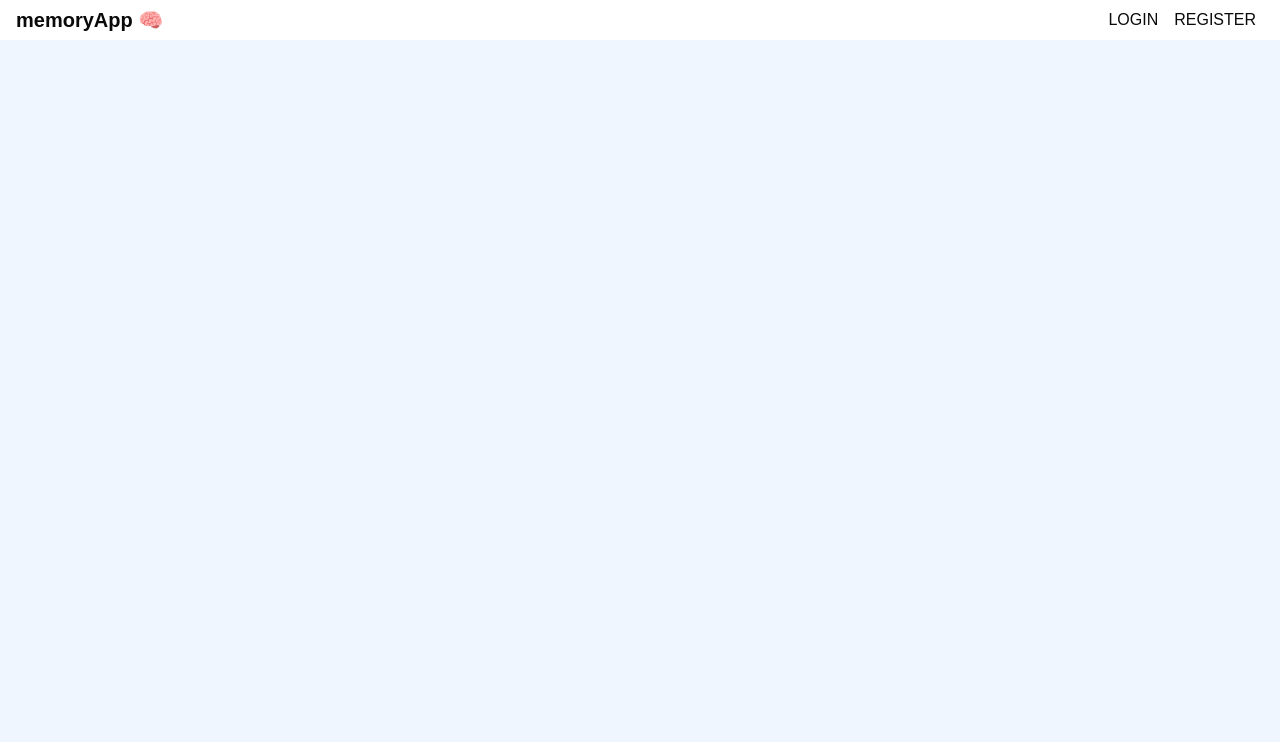
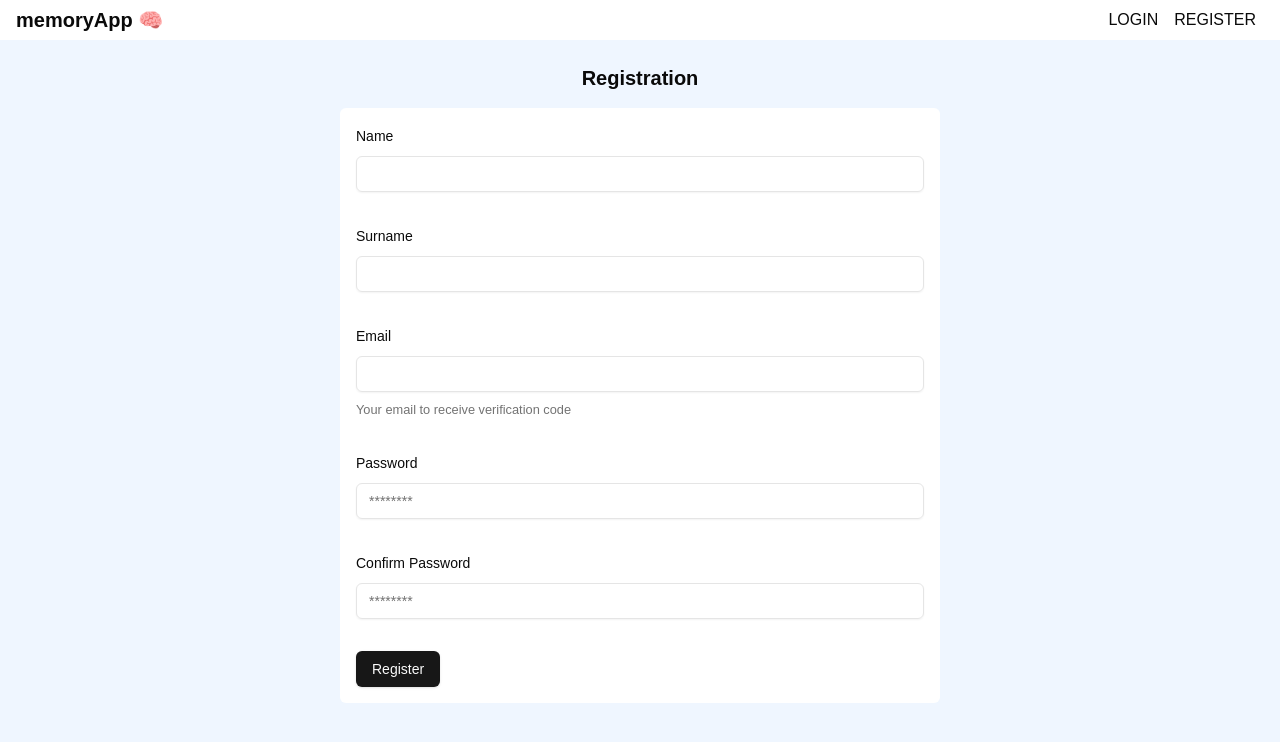
Before and after one commit to TsotnePharsenadze/memoryApp-nextjs-typescript-shadcn, a Next.js app: page /memoryApp/register in a window 1280 px wide. Shown: the top 742 px of the page. Built offline with nearby package versions, Linux system fonts and the light colour scheme.

Commit message:
added Login and Register components

```diff
--- a/app/layout.tsx
+++ b/app/layout.tsx
@@ -28,7 +28,7 @@ export default function RootLayout({
       <body
         className={`${geistSans.variable} ${geistMono.variable} antialiased bg-blue-50`}
       >
-        <Header />
+        <Header homeHref="/" />
         <div className="min-h-screen p-6">{children}</div>
       </body>
     </html>
--- a/app/memoryApp/login/page.tsx
+++ b/app/memoryApp/login/page.tsx
@@ -1,5 +1,12 @@
+import Login from "@/components/auth/Login";
+
 const LoginPage = () => {
-  return
+  return (
+    <>
+      <h1 className="text-center font-black text-xl mb-4">Login</h1>
+      <Login />
+    </>
+  );
 };
 
 export default LoginPage;
--- a/app/memoryApp/register/page.tsx
+++ b/app/memoryApp/register/page.tsx
@@ -1,5 +1,12 @@
+import Register from "@/components/auth/Register";
+
 const RegisterPage = () => {
-    return
-}
+  return (
+    <>
+      <h1 className="text-center font-black text-xl mb-4">Registration</h1>
+      <Register />
+    </>
+  );
+};
 
 export default RegisterPage;
--- a/components/Header.tsx
+++ b/components/Header.tsx
@@ -1,9 +1,20 @@
+"use client";
+
 import Link from "next/link";
+import { useRouter } from "next/navigation";
 
-const Header = () => {
+const Header = ({ homeHref }: { homeHref: string }) => {
+  const router = useRouter();
   return (
     <div className="bg-white flex justify-between items-center pl-4 pr-4">
-      <h1 className="text-xl font-semibold">memoryApp 🧠</h1>
+      <h1
+        className="text-xl font-semibold cursor-pointer"
+        onClick={() => {
+          router.push(homeHref);
+        }}
+      >
+        memoryApp 🧠
+      </h1>
       <nav>
         <ul className="flex items-center justify-center uppercase">
           <li className="hover:bg-gray-50 p-2">
--- /dev/null
+++ b/components/auth/Login.tsx
@@ -0,0 +1,84 @@
+"use client";
+
+import { Button } from "@/components/ui/button";
+import {
+  Form,
+  FormControl,
+  FormDescription,
+  FormField,
+  FormItem,
+  FormLabel,
+  FormMessage,
+} from "@/components/ui/form";
+import { Input } from "@/components/ui/input";
+
+import { zodResolver } from "@hookform/resolvers/zod";
+import { useForm } from "react-hook-form";
+import { z } from "zod";
+
+const formSchema = z.object({
+  username: z
+    .string()
+    .min(8, {
+      message: "Username is required must contain at least 8 character(s)",
+    })
+    .max(50),
+  password: z
+    .string()
+    .min(8, {
+      message: "Password is required must contain at least 8 character(s)",
+    })
+    .max(31),
+});
+
+const Login = () => {
+  const form = useForm<z.infer<typeof formSchema>>({
+    resolver: zodResolver(formSchema),
+    defaultValues: {
+      username: "",
+      password: "",
+    },
+  });
+
+  const onSubmit = (values: z.infer<typeof formSchema>) => {
+    console.log(values);
+  };
+
+  return (
+    <div className="max-w-[600px] bg-white mx-auto rounded-md p-4">
+      <Form {...form}>
+        <form onSubmit={form.handleSubmit(onSubmit)} className="space-y-8">
+          <FormField
+            control={form.control}
+            name="username"
+            render={({ field }) => (
+              <FormItem>
+                <FormLabel>Username</FormLabel>
+                <FormControl>
+                  <Input type=" email" {...field} />
+                </FormControl>
+                <FormMessage />
+              </FormItem>
+            )}
+          />
+          <FormField
+            control={form.control}
+            name="password"
+            render={({ field }) => (
+              <FormItem>
+                <FormLabel>Password</FormLabel>
+                <FormControl>
+                  <Input placeholder="********" type="password" {...field} />
+                </FormControl>
+                <FormMessage />
+              </FormItem>
+            )}
+          />
+          <Button>Login</Button>
+        </form>
+      </Form>
+    </div>
+  );
+};
+
+export default Login;
--- /dev/null
+++ b/components/auth/Register.tsx
@@ -0,0 +1,169 @@
+"use client";
+
+import { Button } from "@/components/ui/button";
+import {
+  Form,
+  FormControl,
+  FormDescription,
+  FormField,
+  FormItem,
+  FormLabel,
+  FormMessage,
+} from "@/components/ui/form";
+import { Input } from "@/components/ui/input";
+
+import { zodResolver } from "@hookform/resolvers/zod";
+import { useForm } from "react-hook-form";
+import { z } from "zod";
+
+const formSchema = z.object({
+  name: z
+    .string()
+    .min(1, {
+      message: "Name is required",
+    })
+    .max(31, {
+      message: "Name must contain less than 32 character(s)",
+    }),
+  surname: z
+    .string()
+    .min(1, {
+      message: "Surname is required",
+    })
+    .max(31, {
+      message: "Surname must contain less than 32 character(s)",
+    }),
+  email: z
+    .string()
+    .email()
+    .min(3, {
+      message: "Email is required must contain at least 3 character(s)",
+    })
+    .max(50, {
+      message: "Email must contain less than 51 character(s)",
+    }),
+  username: z
+    .string()
+    .min(8, {
+      message: "Username is required must contain at least 8 character(s)",
+    })
+    .max(31, {
+      message: "Username must contain less than 32 character(s)",
+    }),
+  password: z
+    .string()
+    .min(8, {
+      message: "Password is required must contain at least 8 character(s)",
+    })
+    .max(31, {
+      message: "Password must contain less than 32 character(s)",
+    }),
+  confirmPassword: z
+    .string()
+    .min(8, {
+      message: "Password is required must contain at least 8 character(s)",
+    })
+    .max(31, {
+      message: "Confirm Password must contain less than 32 character(s)",
+    }),
+});
+
+const Register = () => {
+  const form = useForm<z.infer<typeof formSchema>>({
+    resolver: zodResolver(formSchema),
+    defaultValues: {
+      username: "",
+      email: "",
+      password: "",
+      confirmPassword: "",
+    },
+  });
+
+  const onSubmit = (values: z.infer<typeof formSchema>) => {
+    console.log(values);
+  };
+
+  return (
+    <div className="max-w-[600px] bg-white mx-auto rounded-md p-4">
+      <Form {...form}>
+        <form onSubmit={form.handleSubmit(onSubmit)} className="space-y-8">
+          <FormField
+            control={form.control}
+            name="name"
+            render={({ field }) => (
+              <FormItem>
+                <FormLabel>Name</FormLabel>
+                <FormControl>
+                  <Input type="text" {...field} />
+                </FormControl>
+                <FormMessage />
+              </FormItem>
+            )}
+          />
+          <FormField
+            control={form.control}
+            name="surname"
+            render={({ field }) => (
+              <FormItem>
+                <FormLabel>Surname</FormLabel>
+                <FormControl>
+                  <Input type="text" {...field} />
+                </FormControl>
+                <FormMessage />
+              </FormItem>
+            )}
+          />
+          <FormField
+            control={form.control}
+            name="email"
+            render={({ field }) => (
+              <FormItem>
+                <FormLabel>Email</FormLabel>
+                <FormControl>
+                  <Input type="email" {...field} />
+                </FormControl>
+                <FormDescription>
+                  Your email to receive verification code
+                </FormDescription>
+                <FormMessage />
+              </FormItem>
+            )}
+          />
+          <FormField
+            control={form.control}
+            name="password"
+            render={({ field }) => (
+              <FormItem>
+                <FormLabel>Password</FormLabel>
+                <FormControl>
+                  <Input placeholder="********" type="password" {...field} />
+                </FormControl>
+                <FormMessage />
+              </FormItem>
+            )}
+          />
+          <FormField
+            control={form.control}
+            name="confirmPassword"
+            render={({ field }) => (
+              <FormItem>
+                <FormLabel>Confirm Password</FormLabel>
+                <FormControl>
+                  <Input
+                    placeholder="********"
+                    type="confirmPassword"
+                    {...field}
+                  />
+                </FormControl>
+                <FormMessage />
+              </FormItem>
+            )}
+          />
+          <Button>Register</Button>
+        </form>
+      </Form>
+    </div>
+  );
+};
+
+export default Register;
--- /dev/null
+++ b/components/ui/input.tsx
@@ -0,0 +1,22 @@
+import * as React from "react"
+
+import { cn } from "@/lib/utils"
+
+const Input = React.forwardRef<HTMLInputElement, React.ComponentProps<"input">>(
+  ({ className, type, ...props }, ref) => {
+    return (
+      <input
+        type={type}
+        className={cn(
+          "flex h-9 w-full rounded-md border border-input bg-transparent px-3 py-1 text-base shadow-sm transition-colors file:border-0 file:bg-transparent file:text-sm file:font-medium file:text-foreground placeholder:text-muted-foreground focus-visible:outline-none focus-visible:ring-1 focus-visible:ring-ring disabled:cursor-not-allowed disabled:opacity-50 md:text-sm",
+          className
+        )}
+        ref={ref}
+        {...props}
+      />
+    )
+  }
+)
+Input.displayName = "Input"
+
+export { Input }
```
